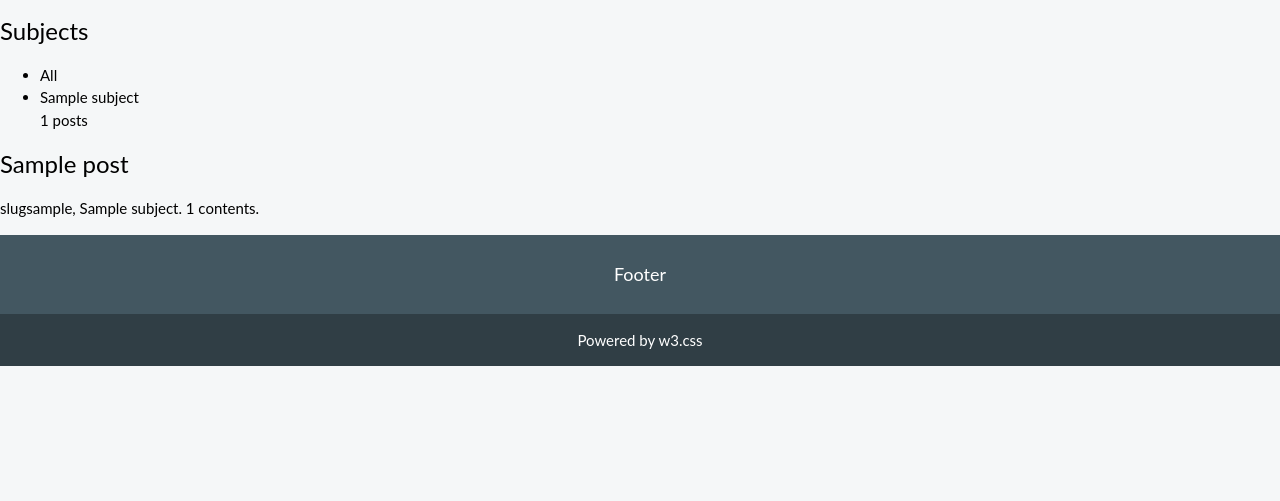
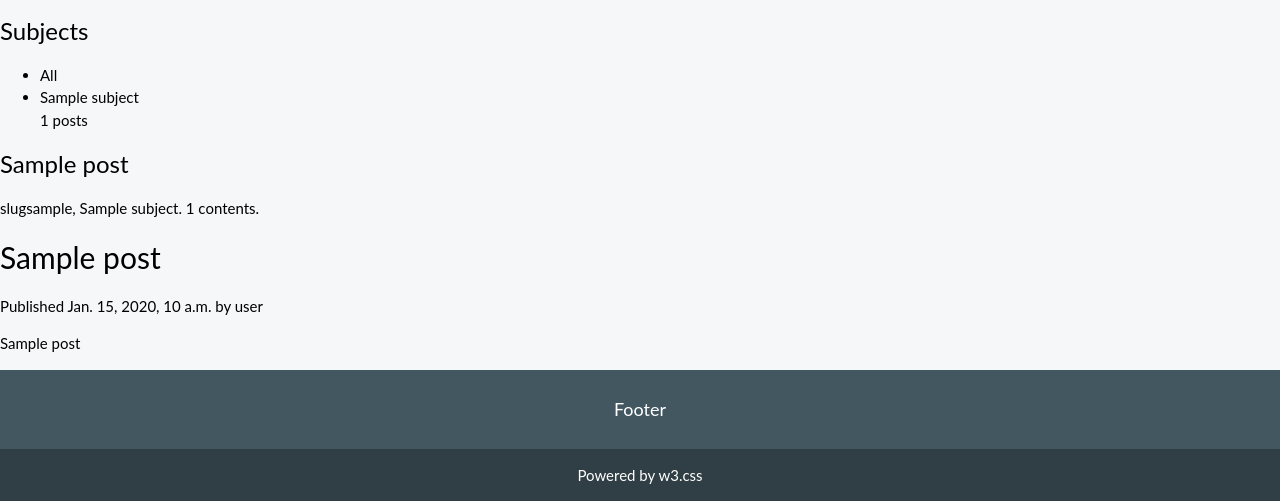
Before and after one commit to jonndoe/simpleblog, a Django app: page /post/ in a window 1280 px wide. Shown: the part 1521-2022 px from the top of the page. Before the commit the page ends 1887 px from the top, so only its background shows below. Run offline with Django 3.2, Linux system fonts and the light colour scheme; data comes from the database, SQL or seed files in the repository; tables that the repository leaves empty hold one stand-in row (values such as "Sample post"); grey boxes marked "Sample" are stand-in pictures; parts of the project's set-up code (start-up, migrations or seed data) failed here and were passed over; some libraries are stand-ins or nearby versions.

Commit message:
before pagination added

```diff
--- a/app_posts/models.py
+++ b/app_posts/models.py
@@ -8,11 +8,14 @@ from .fields import OrderField
 
 from django.template.loader import render_to_string
 from django.utils.safestring import mark_safe
+from django.utils import timezone
 
 from imagekit import ImageSpec
 from imagekit.models import ImageSpecField, ProcessedImageField
 from imagekit.processors import ResizeToFill, Adjust, ResizeToFit
 from app_posts.processors import Watermark
+
+from django.urls import reverse
 
 
 class Subject(models.Model):
@@ -26,7 +29,19 @@ class Subject(models.Model):
         return self.title
 
 
+class PublishedManager(models.Manager):
+    def get_queryset(self):
+        return super(PublishedManager,
+                     self).get_queryset()\
+                          .filter(status='published')
+
+
+
 class Post(models.Model):
+    STATUS_CHOICES = (
+        ('draft', 'Draft'),
+        ('published', 'Published'),
+    )
     owner = models.ForeignKey(get_user_model(),
                               related_name='posts_created',
                               on_delete=models.CASCADE)
@@ -34,9 +49,12 @@ class Post(models.Model):
                                 related_name='posts',
                                 on_delete=models.CASCADE)
     title = models.CharField(max_length=200)
-    slug = models.SlugField(max_length=200, unique=True)
-
+    slug = models.SlugField(max_length=200, unique_for_date='publish')
+    publish = models.DateTimeField(default=timezone.now)
     created = models.DateTimeField(auto_now_add=True)
+    status = models.CharField(max_length=10,
+                              choices=STATUS_CHOICES,
+                              default='draft')
     postavatar = ProcessedImageField(upload_to="postavatars/%Y/%m/%d/",
                                blank=True,
                                processors=[
@@ -48,12 +66,22 @@ class Post(models.Model):
                                format='JPEG',
                                options={'quality': 60})
 
+    objects = models.Manager() # the default manager
+    published = PublishedManager() # Custom manager
 
     class Meta:
         ordering = ['-created']
 
     def __str__(self):
         return  self.title
+
+    #def get_absolute_url(self):
+       # return reverse('post_detail_absolute',
+       #                args=[self.publish.year,
+        #                     self.publish.month,
+        #                     self.publish.day,
+       #                      self.slug])
+
 
 
 
--- a/app_posts/urls.py
+++ b/app_posts/urls.py
@@ -2,8 +2,11 @@ from django.urls import path
 from . import views
 
 
+#app_name = 'app_posts'
+
 urlpatterns = [
     path('', views.PostListView.as_view(), name='post_list'),
+    path('subject/<slug:subject>/', views.PostListView.as_view(), name='post_list_subject'),
 
     path('mine/',views.ManagePostListView.as_view(),name='manage_post_list'),
     path('create/',views.PostCreateView.as_view(),name='post_create'),
@@ -21,6 +24,5 @@ urlpatterns = [
 
     path('content/order/', views.ContentOrderView.as_view(), name='content_order'),
 
-    path('subject/<slug:subject>/', views.PostListView.as_view(), name='post_list_subject'),
     path('<slug:slug>/', views.PostDetailView.as_view(), name='post_detail'),
 ]
--- a/app_posts/views.py
+++ b/app_posts/views.py
@@ -7,7 +7,7 @@ from django.views.generic.edit import CreateView, UpdateView, DeleteView
 
 from django.contrib.auth.mixins import LoginRequiredMixin, PermissionRequiredMixin
 
-from django.shortcuts import redirect, get_object_or_404
+from django.shortcuts import redirect, get_object_or_404, render
 from django.views.generic.base import TemplateResponseMixin, View
 #from .forms import ModuleFormSet
 
@@ -167,7 +167,7 @@ class PostListView(TemplateResponseMixin, View):
     def get(self, request, subject=None):
         subjects = Subject.objects.annotate(
             total_posts=Count('posts'))
-        posts = Post.objects.annotate(
+        posts = Post.published.annotate(
             total_contents=Count('contents'))
         if subject:
             subject = get_object_or_404(Subject, slug=subject)
@@ -183,6 +183,15 @@ class PostDetailView(DetailView):
     template_name = 'posts/post/detail.html'
 
 
+def post_detail_absolut(request, year, month, day, slug):
+    post = get_object_or_404(Post, slug=slug,
+                             status='published',
+                             publish__year=year,
+                             publish__month=month,
+                             publish__day=day)
+    return render(request,
+                  'posts/post/detail.html',
+                  {'post': post})
 
 
 
--- a/templates/posts/post/list.html
+++ b/templates/posts/post/list.html
@@ -216,7 +216,7 @@ and is wrapped around the whole page content, except for the footer in this exam
     <div class="contents">
         <h3>Subjects</h3>
         <ul id="modules">
-            <li {% if not subject %} class="selected" {%endif%} ><a href="{% url 'post_list' %}">All</a></li>
+            <li {% if not subject %} class="selected" {%  endif%} ><a href="{% url 'post_list' %}">All</a></li>
             {% for s in subjects %}
                 <li {% if subject == s %}class="selected"{% endif %}>
                     <a href="{% url 'post_list_subject' s.slug %}"> {{ s.title }}<br><span>{{ s.total_posts }} posts</span></a>
@@ -235,4 +235,27 @@ and is wrapped around the whole page content, except for the footer in this exam
         {% endfor %}
     </div>
 
+
+
+
+
+
+
+{% for post in posts %}
+  <h2>
+      <a href="{% url 'post_detail' post.slug %}">
+          {{ post.title }}
+      </a>
+  </h2>
+  <p class="date">
+      Published {{ post.publish }} by {{ post.owner }}
+  </p>
+  {{ post.title|truncatewords:30|linebreaks }}
+{% endfor %}
+
+
+
+
+
+
 {% endblock %}
```
Also changed, not shown: app_posts/admin.py (+5 -2 lines), app_posts/migrations/0006_auto_20190617_0325.py (added), media/images/DSCF0260_0gGzqZb.JPG (added), media/postavatars/2019/06/17/DSCF0198.JPG (added), media/postavatars/2019/06/17/DSCF0260.JPG (added), 1 other file.
